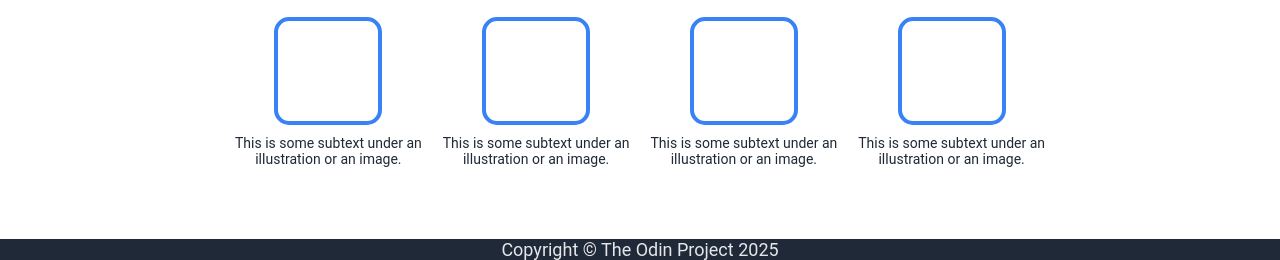
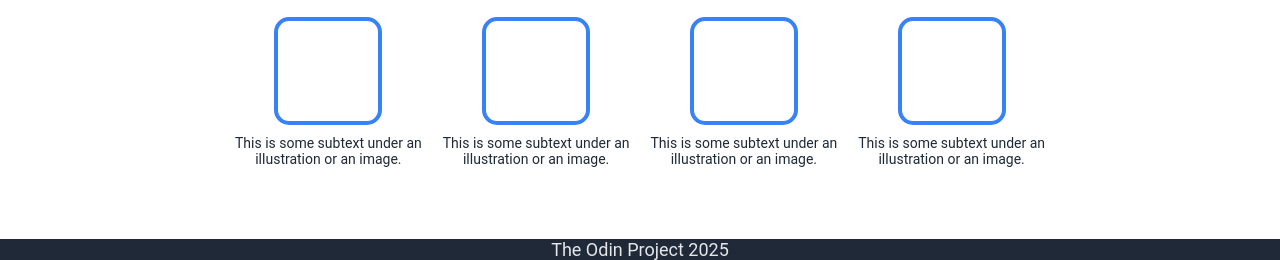
Before and after one commit to sinpea/landing-page-css-template-01, a plain HTML site: page index.html in a window 1280 px wide. Shown: the part 540-800 px from the top of the page. Drawn offline with Linux system fonts and the light colour scheme.

Commit message:
more fixes

```diff
--- a/index.html
+++ b/index.html
@@ -71,7 +71,7 @@ Example Page
 </div>
 </div>
 <div class="footer">
-    <div class="footer-txt">Copyright © The Odin Project 2025</div>
+    <div class="footer-txt">The Odin Project 2025</div>
 </div>
 </body>
 </html>
```
